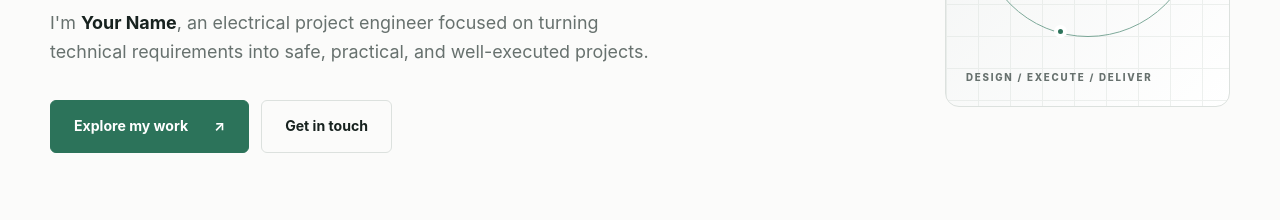
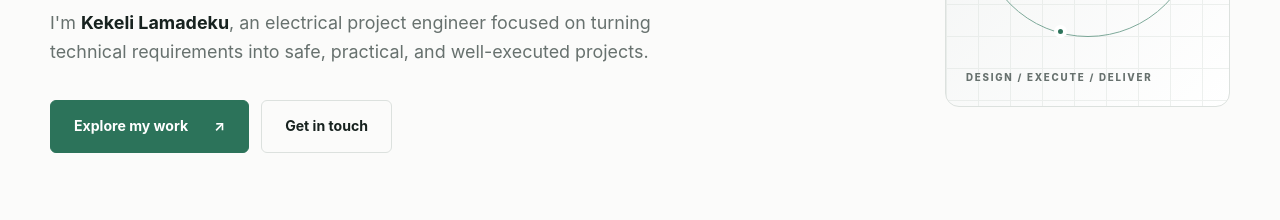
Before and after one commit to Keli01/Personal-Portfolio, a plain HTML site: page index.html in a window 1280 px wide. Shown: the part 580-800 px from the top of the page. Drawn offline with Linux system fonts and the light colour scheme.

Commit message:
Update title and name in index.html

```diff
--- a/index.html
+++ b/index.html
@@ -5,7 +5,7 @@
   <meta name="viewport" content="width=device-width, initial-scale=1" />
   <meta name="description" content="Portfolio of an electrical project engineer working across power systems, site delivery, and technical procurement." />
   <meta name="theme-color" content="#f7f8fa" />
-  <title>KEKELI LAMADEKU | Electrical Project Engineer</title>
+  <title>KEKELI LAMADEKU | Electrical Engineer</title>
   <link rel="stylesheet" href="styles.css" />
   <script src="script.js" defer></script>
 </head>
@@ -13,7 +13,7 @@
   <a class="skip-link" href="#main">Skip to content</a>
   <header class="site-header">
     <nav class="nav container" aria-label="Main navigation">
-      <a href="#home" class="brand" aria-label="Your Name home"><span class="brand-symbol">KL<span class="accent">.</span></span><span class="brand-label">KEKELI LAMADEKU</span></a>
+      <a href="#home" class="brand" aria-label="Kekeli Lamadeku home"><span class="brand-symbol">KL<span class="accent">.</span></span><span class="brand-label">KEKELI LAMADEKU</span></a>
       <button class="menu-toggle icon-button" type="button" aria-label="Open menu" aria-expanded="false" aria-controls="nav-links">☰</button>
       <div class="nav-links" id="nav-links">
         <a href="#about">About</a><a href="#projects">Projects</a><a href="#resume">Resume</a><a href="#contact">Contact</a>
@@ -27,7 +27,7 @@
       <div class="hero-copy">
         <p class="eyebrow"><span class="status-dot"></span> ENGINEERING · PROJECT DELIVERY · PROCUREMENT</p>
         <h1>Engineering reliable systems.<br /><span class="muted-heading">Delivering real-world impact.</span></h1>
-        <p class="hero-description">I'm <strong>Your Name</strong>, an electrical project engineer focused on turning technical requirements into safe, practical, and well-executed projects.</p>
+        <p class="hero-description">I'm <strong>Kekeli Lamadeku</strong>, an electrical project engineer focused on turning technical requirements into safe, practical, and well-executed projects.</p>
         <div class="button-row"><a class="button button-primary" href="#projects">Explore my work <span aria-hidden="true">↗</span></a><a class="button button-outline" href="#contact">Get in touch</a></div>
         <div class="hero-bottom"><span>BASED IN GHANA</span><span>SCROLL TO EXPLORE ↓</span></div>
       </div>
```
